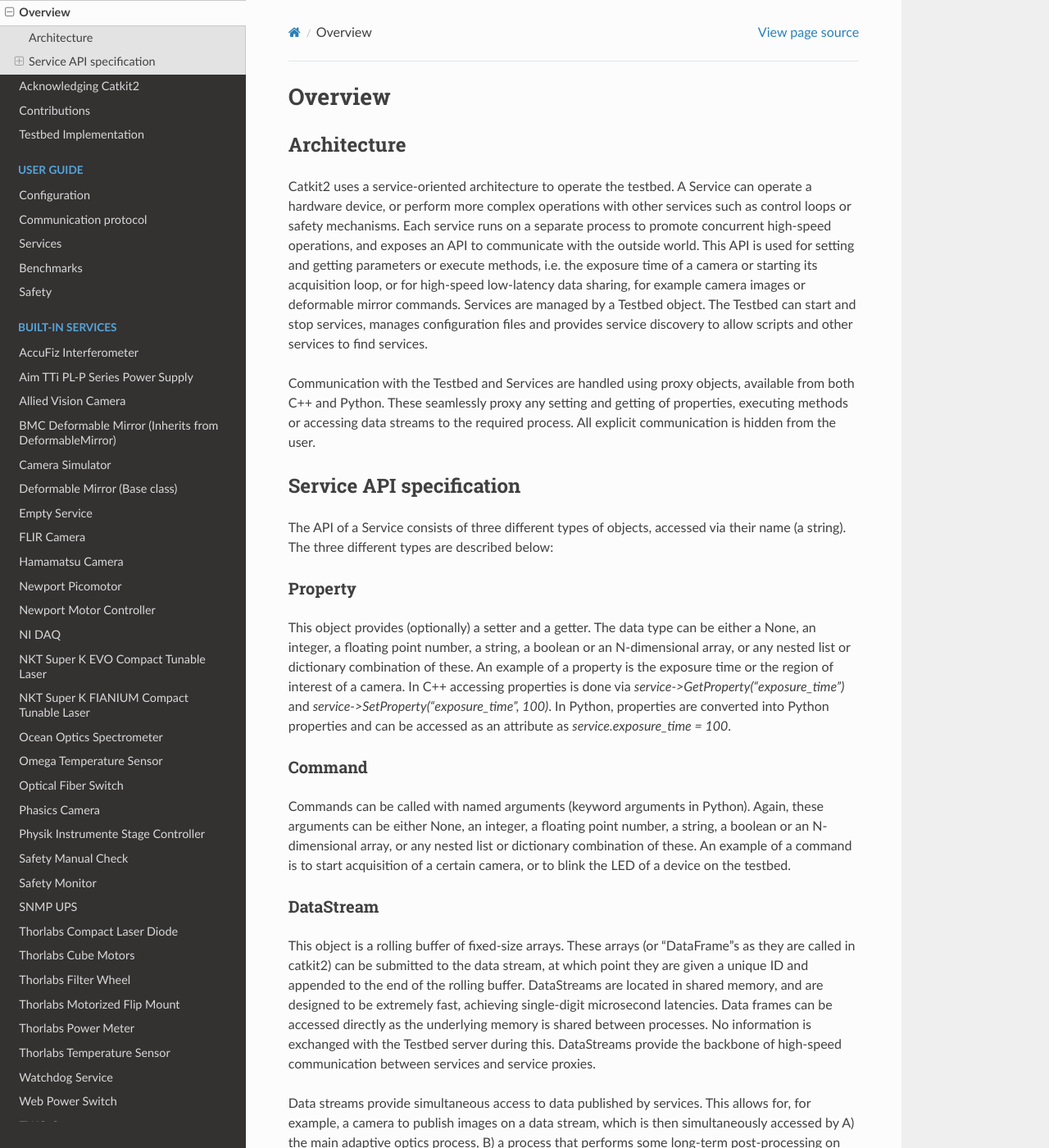
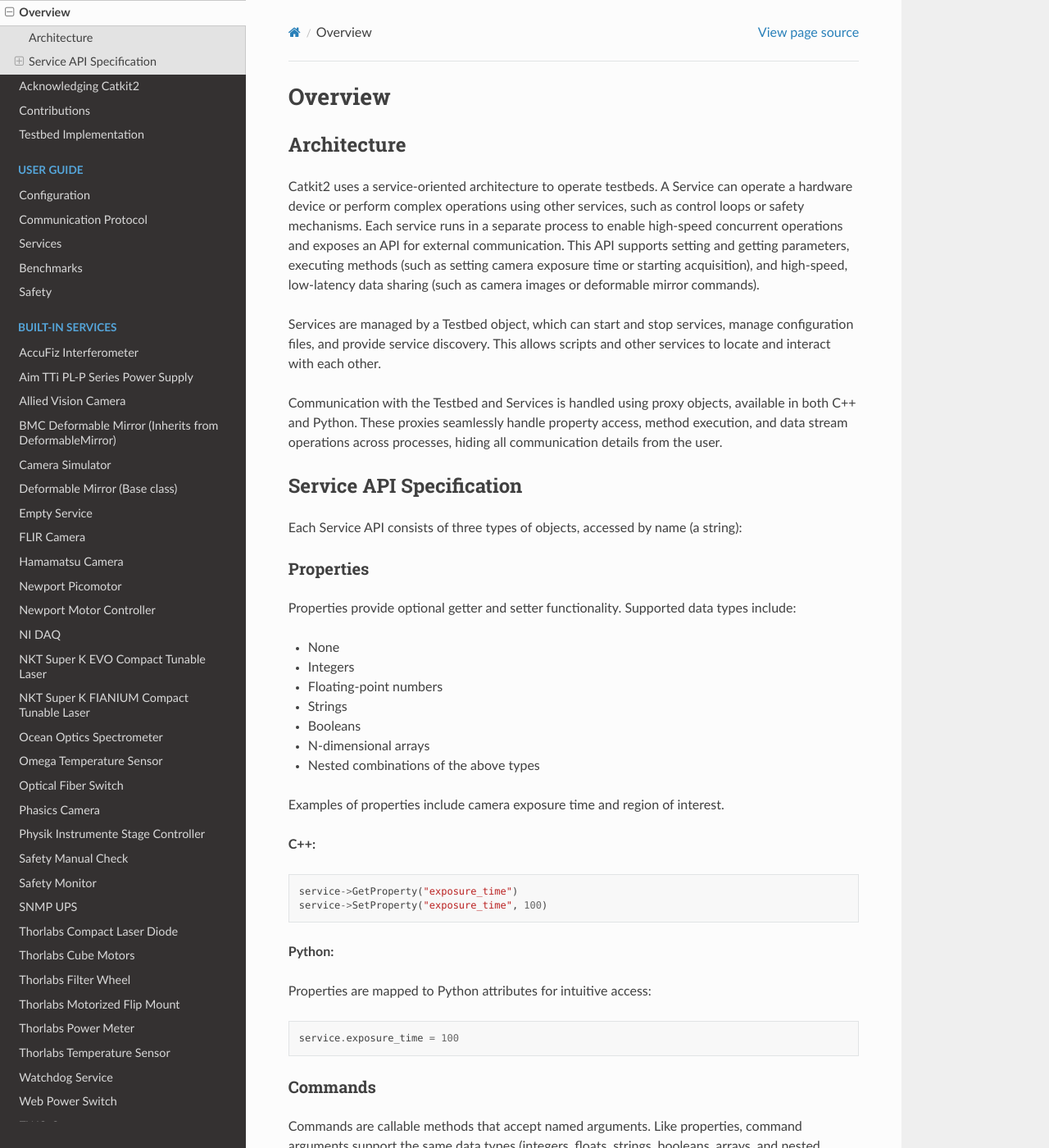
Before and after one commit to spacetelescope/catkit2, a Sphinx documentation site: the page built from docs/overview.rst, in a window 1280 px wide and 1400 px high. Shown: the whole window at 82% size. Built offline with Sphinx 7.4.7 and the Read the Docs theme 3.1.0, drawn with Linux system fonts in a browser that asks for light colours; some of the changed text lies outside the part shown.

Commit message:
Rewrite in more professional and concise language.

```diff
--- a/docs/configuration.rst
+++ b/docs/configuration.rst
@@ -4,48 +4,67 @@
 Overview
 --------
 
-All configuration files are read in by the testbed server upon startup. The testbed state is the authorative representation of a configuration and all systems refer to this authorative copy to receive their relevant portion of the configuration. The configuration is a nested key-value pairs and arrays, similar to JSON. This is no coincidence as JSON is used as the underlying format for distribution of the configuration from the server to services or clients.
+Configuration files are read by the testbed server upon startup. The testbed state serves as the authoritative representation of the configuration, and all systems reference this authoritative copy to receive their relevant portions. The configuration consists of nested key-value pairs and lists, similar to JSON. This similarity is not surprising because JSON serves as the underlying format for distributing the configuration from the server to services and clients.
 
-The configuration files themselves live as YAML files spread out over a number of directories. These directories are given as an ordered list on server startup, with directories later in the list overwriting individual settings earlier on the list. This allows the user to locally overwrite configurations made by earlier configuration directories. This behaviour is akin to configuration layering.
+Configuration files are stored as YAML files across multiple directories. These directories are provided as an ordered list during server startup, with directories later in the list overriding settings from earlier directories. This enables local customization of configurations through a layering mechanism.
 
-Each individual configuration YAML file gets its own section in the final configuration dictionary, named after the filename of the YAML file. Section names can be any arbitrary string (as allowed within YAML/JSON). Several section names are special and are used for testbed server operation.
+Each YAML configuration file becomes a section in the final configuration dictionary, named after the filename. Section names can be any valid YAML/JSON string. Several section names have special significance for testbed server operation.
 
-Comments are allowed in YAML files, and start with ``#``. Comments are not available from services or clients, and only appear in the original YAML files.
+YAML files support comments starting with ``#``. Comments exist only in the YAML files and are not available to services or clients.
 
-Path names can be both relative or absolute paths. You can prefix relative paths with a ``!path`` directive to resolve the path relative to the directory of the YAML configuration file. An example:
+Path Handling
+-------------
 
-.. code-block:: YAML
+Paths can be either relative or absolute. Relative paths may be prefixed with ``!path`` to resolve them relative to the YAML file's directory:
+
+.. code-block:: yaml
 
     gain_map_fname: !path ../data/boston/gain_map_140V_2020-03-02T16-29-41.fits
     ffmpeg_path: "C:/ffmpeg/bin/ffmpeg.exe"
 
-Of course, relative paths are prefered due to their compatibility on the computers of other users of the testbed.
+Relative paths are preferred for cross-platform compatibility.
 
-Special sections
------------------
+Special Sections
+----------------
 
-Several sections are used internally by the testbed service and simulator. These sections are fixed and should exist in your testbed configuration. Their names are:
+Several sections are reserved for internal use by the testbed service and simulator:
 
-- ``services.yml``. This section describes all information and accompanying configuration for all services, so that the server can start them. This information may include ip addresses, motor names, default camera subarrays, serial numbers, etc... Anything that can be kept in a JSON format can be put in the configuration.
+services.yml
+~~~~~~~~~~~~
 
-- ``testbed.yaml``. This section defines all parameters for operation of the testbed server itself. This includes, among other things, the default port number, the paths where service types can be found, and directory paths for output of experiment data. Additionally, this section is used to signify the service types of the simulator and the testbed safety services.
+Contains information and configuration for all services, enabling the server to start them. This includes IP addresses, motor names, default camera subarrays, serial numbers, and any other JSON-serializable data.
 
-- ``simulator.yml``. This special directory is used by the simulator and typically contains all parameters used to match testbed hardware with the simulator (eg. optical magnifications, coronagraph mask parameters, inclinations of optical elements, camera pixel sizes and focal lengths of mirrors and lenses). This provides a clear separation between hardware and simulator.
+testbed.yaml
+~~~~~~~~~~~~
+
+Defines parameters for testbed server operation, including:
+
+* Default port number
+* Service type search paths
+* Output directory paths for experiment data
+* Service types for the simulator and testbed safety services
+
+simulator.yml
+~~~~~~~~~~~~~
+
+Contains simulator-specific parameters used to align the simulator with testbed hardware (optical magnifications, coronagraph mask parameters, optical element inclinations, camera pixel sizes, focal lengths of mirrors and lenses). This maintains a clear separation between hardware and simulator configurations.
 
 Distribution
 ------------
 
-The full configuration, including all sections, is available from any testbed proxy.
+The full configuration is available through any testbed proxy:
 
-.. code-block:: Python
+.. code-block:: python
 
     testbed = TestbedProxy('127.0.0.1', 8080)
     print(testbed.configuration)
     # Prints {'services': ['boston_dm': ....]}
 
-Whenever a service starts, it receives its own configuration from the server as part of the connection handshake. Afterwards it is accessible from a Service using `self.config`. Therefore a service has no direct access to any configuration values from services other than itself. This is an intentional decision to make it harder to use configuration values defined outside of your own service. If access to those is required (again, not recommended), you can access it via the testbed proxy object:
+When a service starts, it receives its configuration from the server during the connection handshake. The configuration is accessible within the service via ``self.config``. Services have direct access only to their own configuration values. This design prevents accidental dependencies on other services' configurations.
 
-.. code-block:: Python
+If access to other services' configurations is necessary (not recommended), use the testbed proxy:
+
+.. code-block:: python
 
     class OwnService(Service):
         def __init__(self, ...):
@@ -58,4 +77,4 @@
             print(self.testbed.config)
             # Prints the whole configuration.
 
-As the configuration files are distributed over a number of directories, it is strongly recommended that no process obtains the testbed configuration directly from those files. Always use testbed proxies to access the testbed configuration.
+Since configuration files are distributed across multiple directories, use testbed proxies rather than reading configuration files directly.
--- a/docs/overview.rst
+++ b/docs/overview.rst
@@ -4,32 +4,72 @@
 Architecture
 ------------
 
-Catkit2 uses a service-oriented architecture to operate the testbed. A Service can operate a hardware device, or perform more complex operations with other services such as control loops or safety mechanisms. Each service runs on a separate process to promote concurrent high-speed operations, and exposes an API to communicate with the outside world. This API is used for setting and getting parameters or execute methods, i.e. the exposure time of a camera or starting its acquisition loop, or for high-speed low-latency data sharing, for example camera images or deformable mirror commands. Services are managed by a Testbed object. The Testbed can start and stop services, manages configuration files and provides service discovery to allow scripts and other services to find services.
+Catkit2 uses a service-oriented architecture to operate testbeds. A Service can operate a hardware device or perform complex operations using other services, such as control loops or safety mechanisms. Each service runs in a separate process to enable high-speed concurrent operations and exposes an API for external communication. This API supports setting and getting parameters, executing methods (such as setting camera exposure time or starting acquisition), and high-speed, low-latency data sharing (such as camera images or deformable mirror commands).
 
-Communication with the Testbed and Services are handled using proxy objects, available from both C++ and Python. These seamlessly proxy any setting and getting of properties, executing methods or accessing data streams to the required process. All explicit communication is hidden from the user.
+Services are managed by a Testbed object, which can start and stop services, manage configuration files, and provide service discovery. This allows scripts and other services to locate and interact with each other.
 
-Service API specification
+Communication with the Testbed and Services is handled using proxy objects, available in both C++ and Python. These proxies seamlessly handle property access, method execution, and data stream operations across processes, hiding all communication details from the user.
+
+Service API Specification
 -------------------------
 
-The API of a Service consists of three different types of objects, accessed via their name (a string). The three different types are described below:
+Each Service API consists of three types of objects, accessed by name (a string):
 
-Property
+Properties
+~~~~~~~~~~
+
+Properties provide optional getter and setter functionality. Supported data types include:
+
+* None
+* Integers
+* Floating-point numbers
+* Strings
+* Booleans
+* N-dimensional arrays
+* Nested combinations of the above types
+
+Examples of properties include camera exposure time and region of interest.
+
+**C++:**
+
+.. code-block:: cpp
+
+    service->GetProperty("exposure_time")
+    service->SetProperty("exposure_time", 100)
+
+**Python:**
+
+Properties are mapped to Python attributes for intuitive access:
+
+.. code-block:: python
+
+    service.exposure_time = 100
+
+Commands
 ~~~~~~~~
 
-This object provides (optionally) a setter and a getter. The data type can be either a None, an integer, a floating point number, a string, a boolean or an N-dimensional array, or any nested list or dictionary combination of these. An example of a property is the exposure time or the region of interest of a camera. In C++ accessing properties is done via `service->GetProperty("exposure_time")` and `service->SetProperty("exposure_time", 100)`. In Python, properties are converted into Python properties and can be accessed as an attribute as `service.exposure_time = 100`.
+Commands are callable methods that accept named arguments. Like properties, command arguments support the same data types (integers, floats, strings, booleans, arrays, and nested structures).
 
-Command
-~~~~~~~
+Examples include starting camera acquisition or blinking a device LED.
 
-Commands can be called with named arguments (keyword arguments in Python). Again, these arguments can be either None, an integer, a floating point number, a string, a boolean or an N-dimensional array, or any nested list or dictionary combination of these. An example of a command is to start acquisition of a certain camera, or to blink the LED of a device on the testbed.
+Data Streams
+~~~~~~~~~~~~
 
-DataStream
-~~~~~~~~~~
+Data Streams are rolling buffers of fixed-size arrays called DataFrames. When data is submitted to a stream, it receives a unique ID and is appended to the buffer. Data Streams reside in shared memory and are designed for extremely fast access, achieving single-digit microsecond latencies.
 
-This object is a rolling buffer of fixed-size arrays. These arrays (or "DataFrame"s as they are called in catkit2) can be submitted to the data stream, at which point they are given a unique ID and appended to the end of the rolling buffer. DataStreams are located in shared memory, and are designed to be extremely fast, achieving single-digit microsecond latencies. Data frames can be accessed directly as the underlying memory is shared between processes. No information is exchanged with the Testbed server during this. DataStreams provide the backbone of high-speed communication between services and service proxies.
+Since Data Streams use shared memory, data can be accessed directly across processes without involving the Testbed server, enabling efficient high-speed communication between services and their proxies.
 
-Data streams provide simultaneous access to data published by services. This allows for, for example, a camera to publish images on a data stream, which is then simultaneously accessed by A) the main adaptive optics process, B) a process that performs some long-term post-processing on the data, and C) a process that logs the taken images to disk and the graphical user interface. Note that all processes are running concurrently with little communication overhead.
+Key features of Data Streams:
 
-DataStreams allow for simultaneous reading and writing, by any number of readers or writers. This allows for, for example, the adaptive optics process to write its deformable mirror (DM) commands to a data stream, which is the accessed by both the DM service to apply the shape on the DM, and a graphical user interface to provide feedback to the user.
+* **Simultaneous access:** Multiple processes can read from a single Data Stream concurrently. For example, a camera can publish images that are simultaneously consumed by:
 
-Benchmarks for data streams can be found :ref:`here<benchmarks_data_streams>`.
+  * An adaptive optics process
+  * A long-term post-processing pipeline
+  * A logging process for disk storage
+  * A graphical user interface
+
+* **Concurrent read/write:** Any number of readers and writers can access a Data Stream simultaneously. For instance, an adaptive optics process can write deformable mirror (DM) commands to a stream, which are then read by both the DM service (to apply the shape) and a GUI (to provide user feedback).
+
+All processes run concurrently with minimal communication overhead.
+
+See :ref:`benchmarks_data_streams` for performance measurements.
--- a/docs/protocol.rst
+++ b/docs/protocol.rst
@@ -1,18 +1,46 @@
-Communication protocol
+Communication Protocol
 ======================
 
-This page provides details about the slow communication protocol used to communicate between the testbed, the services and experiments.
+This page describes the communication protocol used between the testbed, services, and experiments.
 
-Catkit2 uses a standard request-reply server-client model for communication. In Catkit2, the Service acts like a server and anyone contacting it will act like the client. Both the Testbed and each Service runs a server. For the Testbed server, the port number is known from the configuration file, but Services start their server on a random port. The Testbed server keeps track of the port number of each Service it starts. To connect to a Service, the ServiceProxy first contacts the Testbed to get the current port number for that Service. Then, the ServiceProxy connects to the Service directly using that retrieved port number.
+Catkit2 uses a standard request-reply client-server model for communication. In Catkit2, each Service acts as a server, and any connecting entity acts as a client. Both the Testbed and each Service run a server. The Testbed server's port number is specified in the configuration file, while Services start their servers on random ports. The Testbed server maintains a registry of each Service's port number. To connect to a Service, a ServiceProxy first contacts the Testbed to retrieve the Service's current port number, then connects directly to the Service.
 
-All slow communication is done over TCP using ZeroMQ sockets using the REQ-REP pattern. For the remainder of this section, we will use Server and Client (mirroring the C++ classes `Server` and `Client`), but you can substitute Service and ServiceProxy which act in that capacity. A typical server-client exchange goes like this:
+All communication occurs over TCP using ZeroMQ sockets with the REQ-REP pattern. For the remainder of this section, we use the terms "Server" and "Client" (referencing the C++ classes ``Server`` and ``Client``), but you can substitute Service and ServiceProxy, which fulfill those roles.
 
-* The client sends a request message to the server. This message contains two parts. The first parts is a string indicating the type of request, for example `set_property_request`. The second part contains data for this request, in this case the property name and the new property value. This data is serialized using protobuffers which yields the binary data for the second part of the message.
-* The server receives this message and looks into its dictionary of request handlers for a handler for that type of message.
-* The server executes the request handler, which unpacks the sent protobuffer data, performs the requested action and returns response data, again serialized by protobuffers, if the request was successful. In this example, the data would contain the new property value. If there was an error, the request handler can raise/throw an exception, which is captured by the server before sending its reply.
-* The server sends its reply to the client. This reply contains two parts. The first part indicates whether the request was successful, either containing `OK` or `ERROR`. The second part contains either the data returned by the request handler, or the exception message.
-* The client receives the reply, and raises/throws an error with the error message if the request failed on the server. Otherwise, the data is returned.
+Request-Reply Flow
+------------------
 
-There are some implementation details that are worth mentioning here. Currently, servers use a single worker thread for responding to requests. This is intentional: it simplifies the reasoning for how Services use the data and sets expectations for multithreading when setting properties. This single-threadedness however means that if there is a long-running request handler, the server itself doesn't respond to new requests. Therefore, long-running requests should be avoided. Ie. there should be no command `run_wavefront_control(num_iterations)` that runs a few iterations of wavefront control, but rather a command `start_wavefront_control(num_iterations)` that starts the wavefront control loop on the main thread of the service. This way of thinking might require some getting used to for people not familiar with this.
+A typical server-client exchange follows this pattern:
 
-Secondly, the client reuses sockets as much as possible. It maintains a pool of unused sockets and when `client->MakeRequest()` is called, a socket from that pool is used to send to message to the server. If the pool is empty, a new socket will be created, which might take a tiny bit of time to connect. After the request is finished, the used socket is automatically returned to the socket pool. This avoids mixing of requests as a certain ZeroMQ client socket is only used for one request at a time. If the server doesn't respond to the request in a certain amount of time, the request is considered lost. If, after this time, the server still sends the reply, it will be ignored. This is done internally by ZeroMQ using the `ZMQ_CORRELATE` option, which uses request identifiers to link received replies back to their corresponding requests.
+1. **Client sends request:** The request consists of two parts:
+
+   * A string indicating the request type (e.g., ``set_property_request``)
+   * Request data serialized using Protocol Buffers (e.g., property name and new value)
+
+2. **Server receives request:** The server looks up the appropriate request handler in its registry.
+
+3. **Server processes request:** The handler deserializes the Protocol Buffer data, performs the requested action, and returns response data (again serialized with Protocol Buffers) if successful. If an error occurs, the handler raises an exception, which the server captures before sending the reply.
+
+4. **Server sends reply:** The reply contains two parts:
+
+   * A status indicator (``OK`` or ``ERROR``)
+   * Either the response data or an error message
+
+5. **Client processes reply:** If the request failed, the client raises an error with the server's error message. Otherwise, the response data is returned.
+
+Implementation Details
+----------------------
+
+Single-Threaded Request Handling
+~~~~~~~~~~~~~~~~~~~~~~~~~~~~~~~~
+
+Servers use a single worker thread for request handling. This design choice simplifies data access patterns and establishes clear expectations for multithreading when setting properties. However, this single-threaded approach means that long-running request handlers will block the server from responding to new requests. Therefore, avoid long-running operations in request handlers.
+
+For example, instead of implementing ``run_wavefront_control(num_iterations)`` as a blocking command that runs multiple iterations, implement it as ``start_wavefront_control(num_iterations)``, which initiates the wavefront control loop on the Service's main thread. This approach may require adjustment for those unfamiliar with asynchronous programming patterns.
+
+Socket Pooling
+~~~~~~~~~~~~~~
+
+The client maintains a pool of reusable sockets. When ``client->MakeRequest()`` is called, a socket is retrieved from the pool to send the message to the server. If the pool is empty, a new socket is created (which may incur a small connection overhead). After the request completes, the socket is automatically returned to the pool.
+
+This design prevents request interleaving, as each ZeroMQ client socket handles only one request at a time. If the server fails to respond within a specified timeout, the request is considered lost, and any subsequent reply from the server is ignored. ZeroMQ handles this internally using the ``ZMQ_CORRELATE`` option, which uses request identifiers to match replies with their corresponding requests.
--- a/docs/safety.rst
+++ b/docs/safety.rst
@@ -1,13 +1,18 @@
 Safety
 ======
 
-Testbed safety in catkit2 is constantly monitored while the testbed is running. The `safety_monitor` service constantly checks datastreams from other services and checks if they are within the safe range. This can include for example the temperature as measured by a temperature sensor, the humidity as measured by a humidity sensor, or if the uninterruptible power supply (UPS) is still operating normally. The `safety_monitor` service submits the results of each of these checks onto its `is_safe` datastream.
+Testbed safety in catkit2 is continuously monitored while the testbed is running. The `safety_monitor` service monitors data streams from other services and verifies that values remain within safe operating ranges. Monitored parameters may include temperature readings from temperature sensors, humidity levels from humidity sensors, or UPS (Uninterruptible Power Supply) operational status.
 
-Any service that requires a safe testbed to operate, as indicated by its config section, periodically checks the `is_safe` datastream from the `safety_monitor` and will initiate shutdown of itself if the testbed is deemed unsafe. Additionally, if the `safety_monitor` service becomes inactive, or if, for any reason, no more updates are submitted on its `is_safe` datastream, the testbed is deemed unsafe as well and the service will automatically shut down for safety reasons.
+The `safety_monitor` service publishes the results of these checks to its `is_safe` data stream.
 
-Finally, all services, regardless of whether they require a safe testbed or not, will shut down if the testbed stops submitting heartbeats. This means that even if the testbed server crashes, all services will still safely shut down.
+Safety Requirements
+-------------------
 
-Together, these safety checks provide a strict environment for services that require it.
+Services that require a safe testbed environment, as specified in their configuration, periodically check the `is_safe` data stream from the `safety_monitor`. If the testbed becomes unsafe, these services initiate self-shutdown. Additionally, if the `safety_monitor` service becomes inactive or stops updating its `is_safe` data stream for any reason, the testbed is deemed unsafe and dependent services automatically shut down.
+
+All services, regardless of whether they require a safe environment, shut down if the testbed stops sending heartbeats. This ensures that even if the testbed server crashes, all services safely terminate.
+
+Together, these safety checks provide a robust environment for safety-critical operations.
 
 Safety checks performed
 -----------------------
```
Also changed, not shown: other parts of docs/safety.rst (+1 -1 lines).
